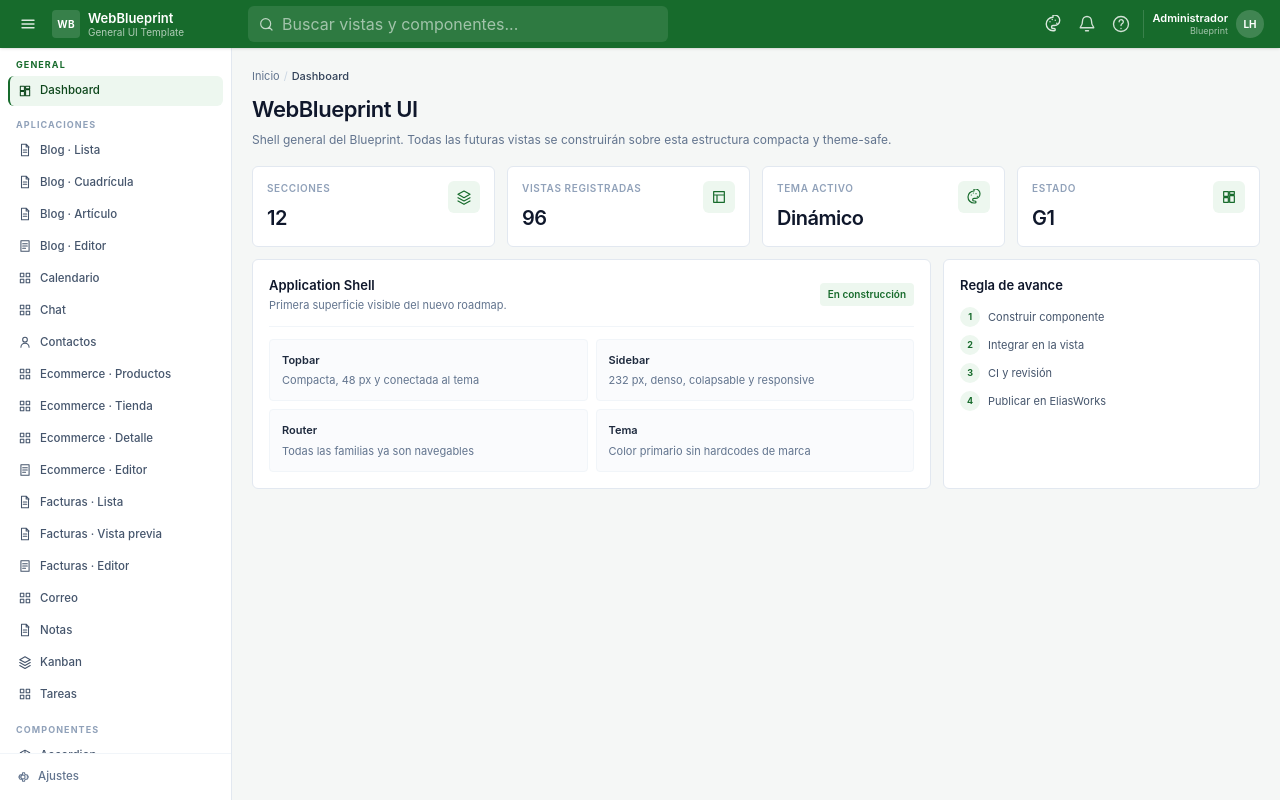
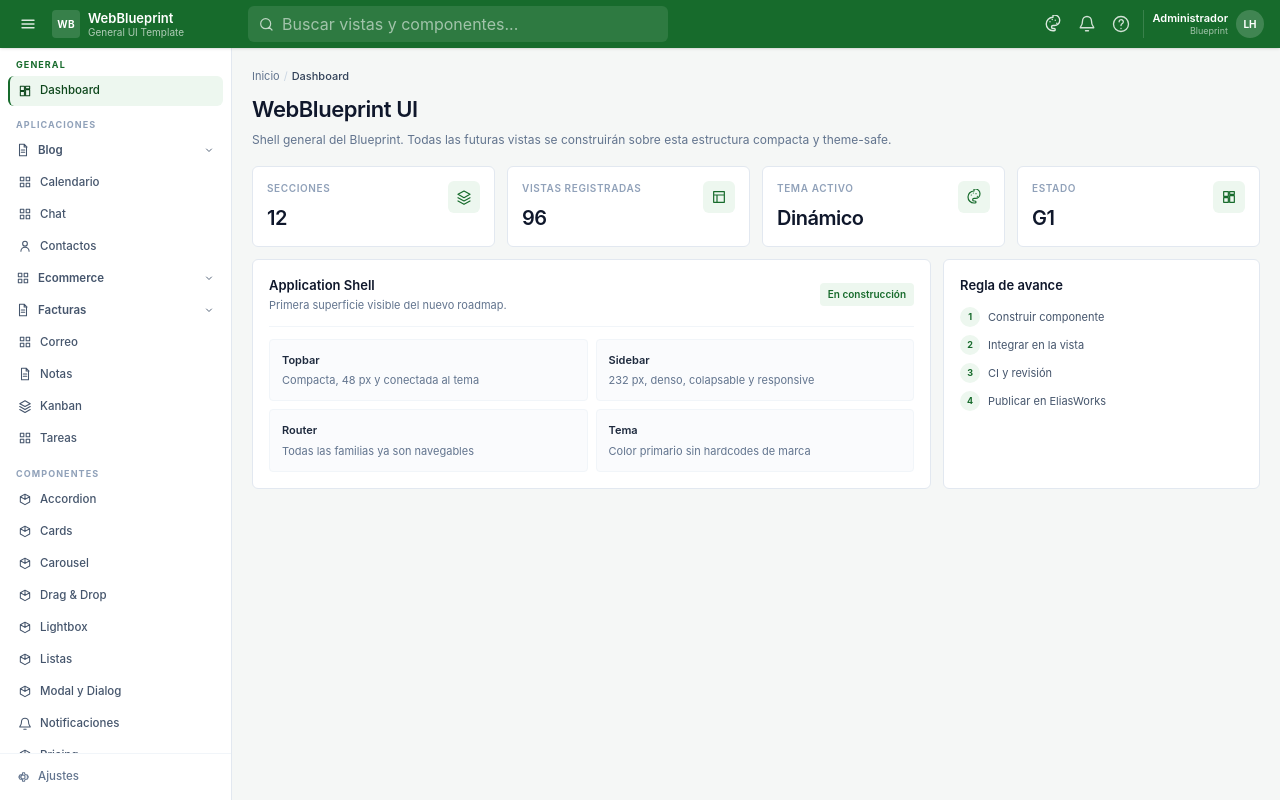
Before and after one commit to LuisHdezE/WebBlueprint, a React (Vite) app: page /dashboard in a window 1280 px wide. Built offline with nearby package versions, Linux system fonts and the light colour scheme.

Commit message:
feat(g1): group repeated sidebar categories

```diff
--- a/src/shell/TemplateSidebar.tsx
+++ b/src/shell/TemplateSidebar.tsx
@@ -1,6 +1,7 @@
 import { NavLink, useLocation } from 'react-router';
 import { AppIcon } from '@/components/AppIcon';
 import { templateNavigation } from '@/config/templateNavigation';
+import type { TemplateNavigationItem } from '@/config/templateNavigation';
 
 interface TemplateSidebarProps {
   collapsed: boolean;
@@ -8,12 +9,77 @@ interface TemplateSidebarProps {
   onCloseMobile: () => void;
 }
 
+interface NavigationGroupItem {
+  item: TemplateNavigationItem;
+  label: string;
+}
+
+type NavigationEntry =
+  | { type: 'item'; item: TemplateNavigationItem }
+  | { type: 'group'; label: string; items: NavigationGroupItem[] };
+
 function itemClassName(isActive: boolean) {
   return `flex min-h-[30px] items-center gap-2 rounded-md border-l-2 px-2 py-1 text-[11.5px] font-medium leading-tight transition-colors ${
     isActive
       ? 'border-[var(--theme-primary)] bg-[var(--theme-primary-soft)] text-[var(--theme-primary-active)]'
       : 'border-transparent text-slate-600 hover:bg-[var(--theme-primary-soft)] hover:text-[var(--theme-primary)]'
   }`;
+}
+
+function splitCategory(label: string) {
+  const separator = ' · ';
+  const separatorIndex = label.indexOf(separator);
+
+  if (separatorIndex < 0) {
+    return null;
+  }
+
+  return {
+    category: label.slice(0, separatorIndex).trim(),
+    childLabel: label.slice(separatorIndex + separator.length).trim(),
+  };
+}
+
+function buildNavigationEntries(items: readonly TemplateNavigationItem[]): NavigationEntry[] {
+  const categoryCounts = new Map<string, number>();
+
+  items.forEach((item) => {
+    const category = splitCategory(item.label)?.category;
+    if (category) {
+      categoryCounts.set(category, (categoryCounts.get(category) ?? 0) + 1);
+    }
+  });
+
+  const renderedCategories = new Set<string>();
+  const entries: NavigationEntry[] = [];
+
+  items.forEach((item) => {
+    const parsed = splitCategory(item.label);
+    const category = parsed?.category;
+
+    if (!parsed || !category || (categoryCounts.get(category) ?? 0) < 2) {
+      entries.push({ type: 'item', item });
+      return;
+    }
+
+    if (renderedCategories.has(category)) {
+      return;
+    }
+
+    renderedCategories.add(category);
+    entries.push({
+      type: 'group',
+      label: category,
+      items: items.flatMap((candidate) => {
+        const candidateCategory = splitCategory(candidate.label);
+        return candidateCategory?.category === category
+          ? [{ item: candidate, label: candidateCategory.childLabel }]
+          : [];
+      }),
+    });
+  });
+
+  return entries;
 }
 
 export function TemplateSidebar({ collapsed, mobileOpen, onCloseMobile }: TemplateSidebarProps) {
@@ -42,6 +108,7 @@ export function TemplateSidebar({ collapsed, mobileOpen, onCloseMobile }: Templa
           {templateNavigation.map((section, sectionIndex) => {
             const hasActiveItem = section.items.some((item) => item.to === location.pathname);
             const collapsedTarget = section.items[0];
+            const navigationEntries = buildNavigationEntries(section.items);
 
             return (
               <section
@@ -74,17 +141,57 @@ export function TemplateSidebar({ collapsed, mobileOpen, onCloseMobile }: Templa
                   </div>
 
                   <div className="space-y-0.5">
-                    {section.items.map((item) => (
+                    {navigationEntries.map((entry) => {
+                      if (entry.type === 'item') {
+                        return (
+                          <NavLink
+                            key={entry.item.to}
+                            className={({ isActive }) => itemClassName(isActive)}
+                            to={entry.item.to}
+                            onClick={onCloseMobile}
+                          >
+                            <AppIcon className="size-[14px] shrink-0" name={entry.item.icon} />
+                            <span className="min-w-0 truncate">{entry.item.label}</span>
+                          </NavLink>
+                        );
+                      }
+
+                      const groupHasActiveItem = entry.items.some(({ item }) => item.to === location.pathname);
+                      const groupIcon = entry.items[0]?.item.icon ?? section.icon;
+
+                      return (
+                        <details key={entry.label} className="group/sidebar-category" open={groupHasActiveItem || undefined}>
+                          <summary
+                            className={`flex min-h-[30px] cursor-pointer list-none items-center gap-2 rounded-md px-2 py-1 text-[11.5px] font-semibold leading-tight transition-colors ${
+                              groupHasActiveItem
+                                ? 'text-[var(--theme-primary-active)]'
+                                : 'text-slate-600 hover:bg-[var(--theme-primary-soft)] hover:text-[var(--theme-primary)]'
+                            }`}
+                          >
+                            <AppIcon className="size-[14px] shrink-0" name={groupIcon} />
+                            <span className="min-w-0 flex-1 truncate">{entry.label}</span>
+                            <AppIcon
+                              className="size-3 shrink-0 transition-transform group-open/sidebar-category:rotate-180"
+                              name="chevron-down"
+                            />
+                          </summary>
+
+                          <div className="ml-[13px] mt-0.5 space-y-0.5 border-l border-slate-100 pl-1.5">
+                            {entry.items.map(({ item, label }) => (
                               <NavLink
                                 key={item.to}
                                 className={({ isActive }) => itemClassName(isActive)}
                                 to={item.to}
                                 onClick={onCloseMobile}
                               >
-                        <AppIcon className="size-[14px] shrink-0" name={item.icon} />
-                        <span className="min-w-0 truncate">{item.label}</span>
+                                <AppIcon className="size-[13px] shrink-0" name={item.icon} />
+                                <span className="min-w-0 truncate">{label}</span>
                               </NavLink>
                             ))}
+                          </div>
+                        </details>
+                      );
+                    })}
                   </div>
                 </div>
               </section>
```
Lines whose indentation alone changed are shown as unchanged.
